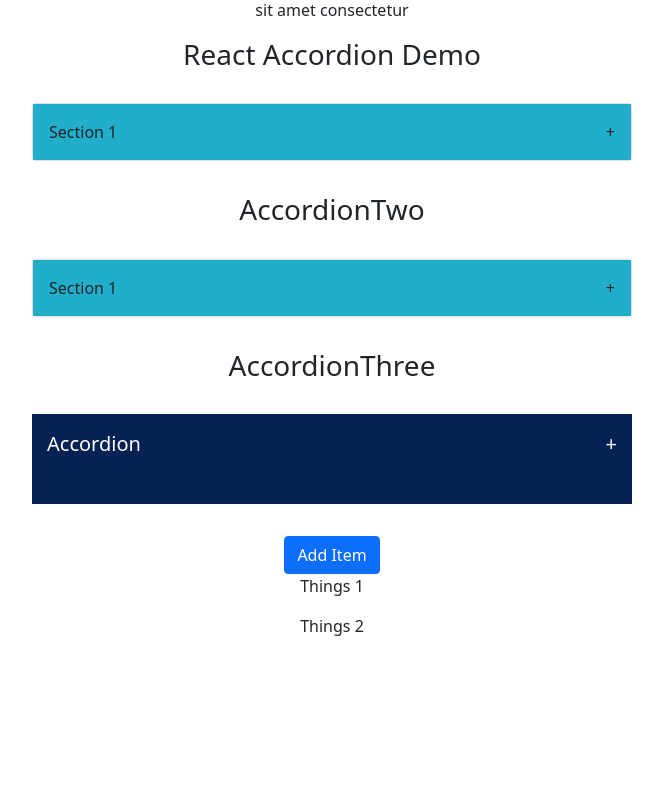
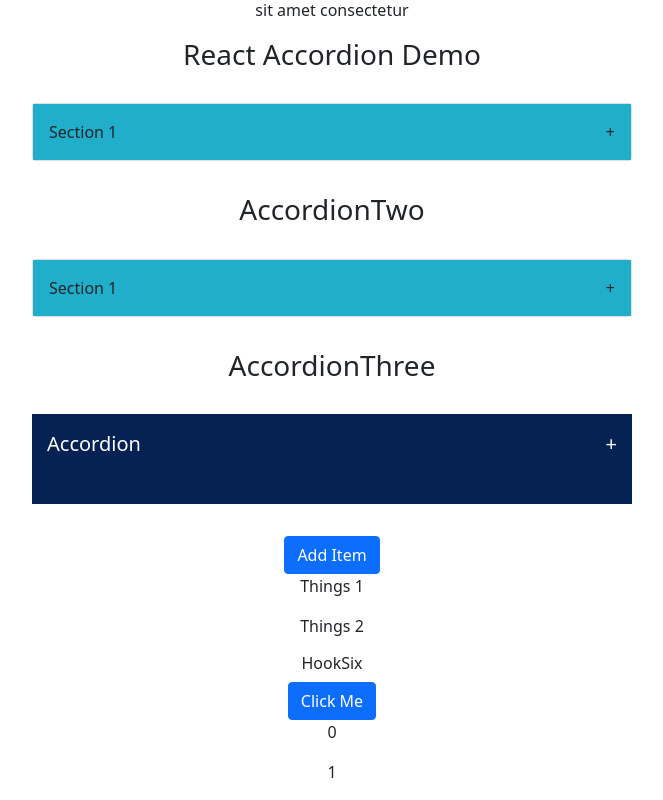
Before and after one commit to mrsamia/scrimba_tutorial, a React (Create React App) app in the folder my-app/: page / in a window 1280 px wide. Shown: the part 3763-4563 px from the top of the page, without its empty margins (308-971 px from the left). Before the commit the page ends 4417 px from the top, so only its background shows below. Built offline with nearby package versions, Linux system fonts and the light colour scheme.

Commit message:
SRM  | HookSix

```diff
--- a/my-app/src/App.js
+++ b/my-app/src/App.js
@@ -17,6 +17,7 @@ import HookFive from './UseState/HookFive';
 import HookTest from './UseState/HookTest';
 import HookThree from './UseState/HookThree';
 import HookTwo from './UseState/HookTwo';
+import HookSix from './UseState/HookSix';
 
 function App() {
   return (
@@ -40,6 +41,7 @@ function App() {
         <AccordionTwo/>
         <AccordionThree/>
         <HookFive/>
+        <HookSix/>
 
       </div>
       {/* <BbcMap /> */}
--- /dev/null
+++ b/my-app/src/UseState/HookSix.js
@@ -0,0 +1,27 @@
+import React, { useState } from 'react';
+
+function HookSix(props) {
+
+    const [value, setValue] = useState(["0", "1"])
+
+    function Click() {
+        setValue([...value, (value.length+1)])
+    }
+
+    return (
+        <div>
+            <h6>HookSix</h6>
+            <button className='btn btn-primary' onClick={Click}>Click Me</button>
+            {
+                value.map((e) => {
+                    return (
+                        <p>{e}</p>
+                    );
+                })
+            }
+
+        </div>
+    );
+}
+
+export default HookSix;
```
